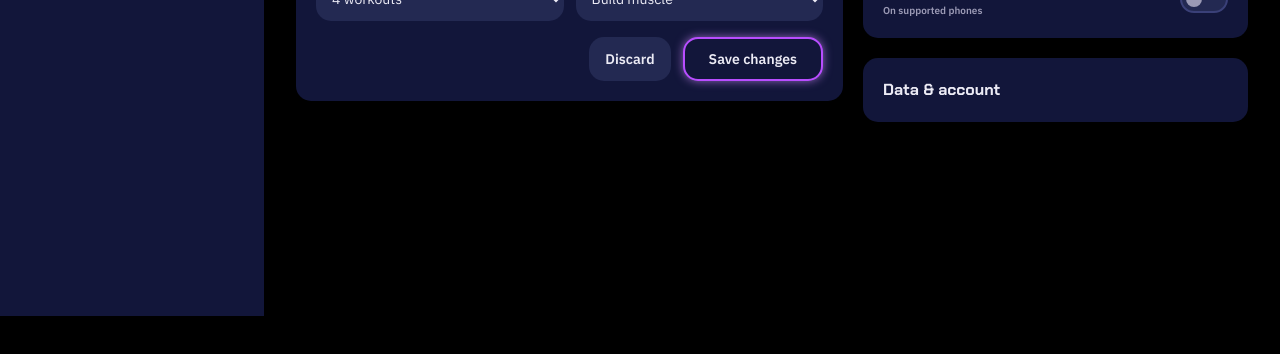
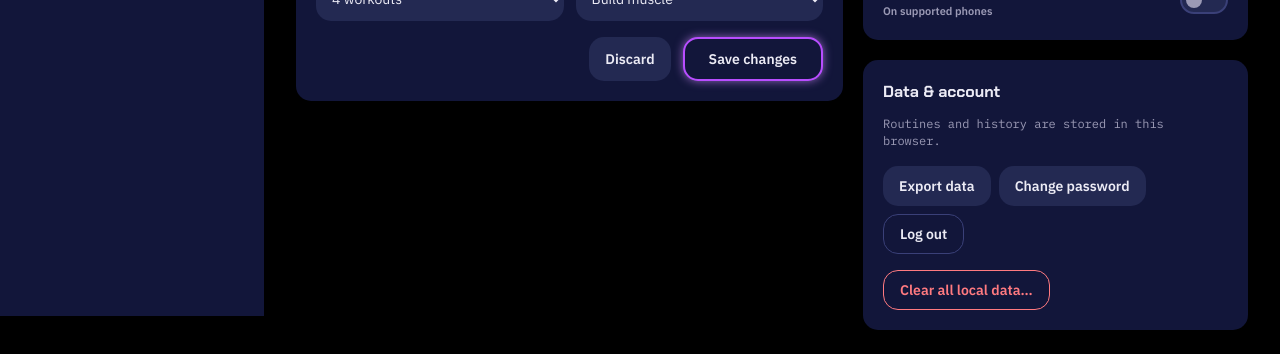
Before and after one commit to HazemRDWN/FitPlanner, a website: page settings.html in a window 1280 px wide. Shown: the part 484-838 px from the top of the page. Before the commit the page ends 800 px from the top, so only its background shows below. Drawn offline with Linux system fonts and the light colour scheme.

Commit message:
Finished Profile and settings page

```diff
--- a/settings.html
+++ b/settings.html
@@ -213,7 +213,7 @@
 
                                     <div class="flex flex-col gap-1">
                                         <p class="text-sm font-semibold">Vibrate when rest ends</p>
-                                        <p class="hidden font-semibold text-muted text-[10px] lg:block">On supported phones</p>
+                                        <p class="hidden font-semibold text-muted text-[11px] lg:block">On supported phones</p>
                                     </div>
 
                                     <button role="switch" aria-checked="false" aria-label="Vibrate when rest ends" class="flex h-7 w-12 shrink-0 items-center justify-start rounded-full border-2 border-1 border-line bg-surface-2 px-1">
@@ -246,6 +246,20 @@
 
                                 </div>
 
+                                <div class="hidden flex-col gap-4 lg:flex">
+
+                                    <p class="font-mono text-muted text-[12px] leading-[1.4]">Routines and history are stored in this browser.</p>
+
+                                    <div class="flex flex-row flex-wrap gap-2">
+                                        <button class="flex min-h-10 items-center justify-center rounded-control bg-surface-2 px-4 text-sm font-semibold">Export data</button>
+                                        <button class="flex min-h-10 items-center justify-center rounded-control bg-surface-2 px-4 text-sm font-semibold">Change password</button>
+                                        <button class="flex min-h-10 items-center justify-center rounded-control border-1 border-line bg-surface-1 px-4 text-sm font-semibold">Log out</button>
+                                    </div>
+
+                                    <button class="flex min-h-10 w-fit items-center justify-center rounded-control border-1 border-error bg-surface-1 px-4 text-sm font-semibold text-error">Clear all local data…</button>
+
+                                </div>
+
                             </div>
 
                         </div>
```
Also changed, not shown: dist/output.css.
